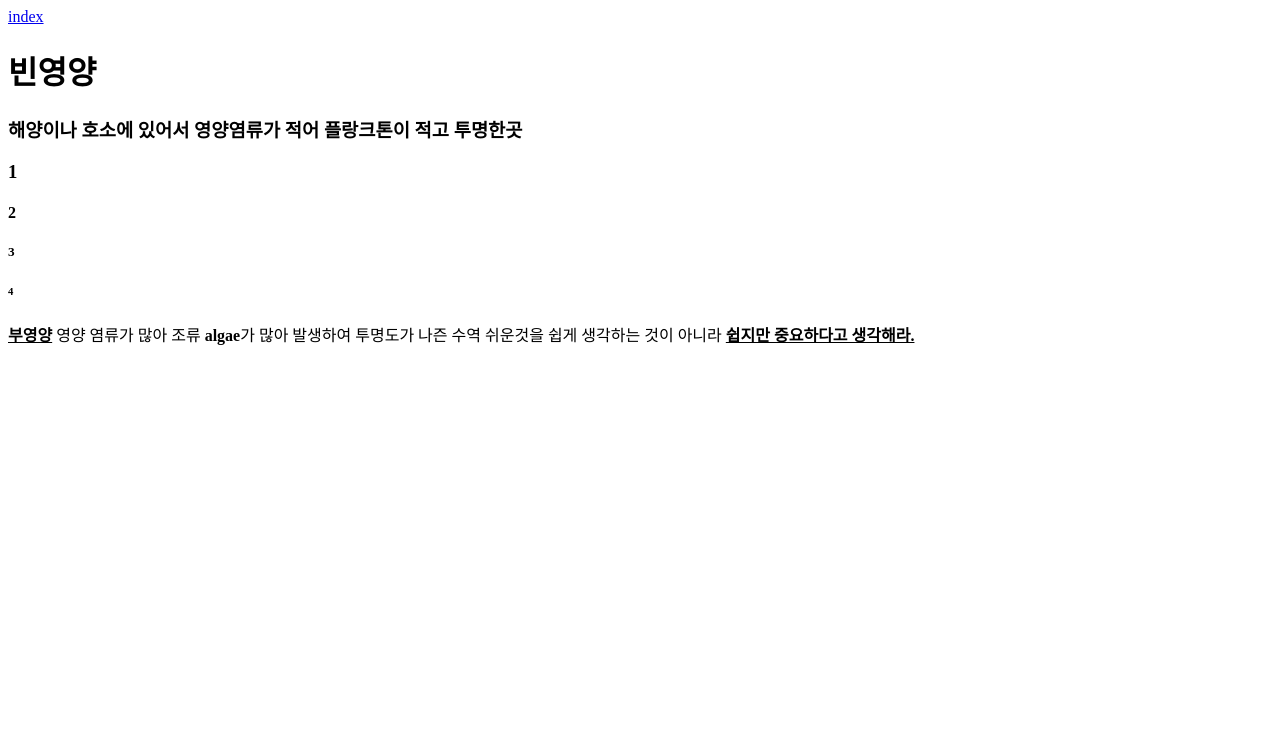
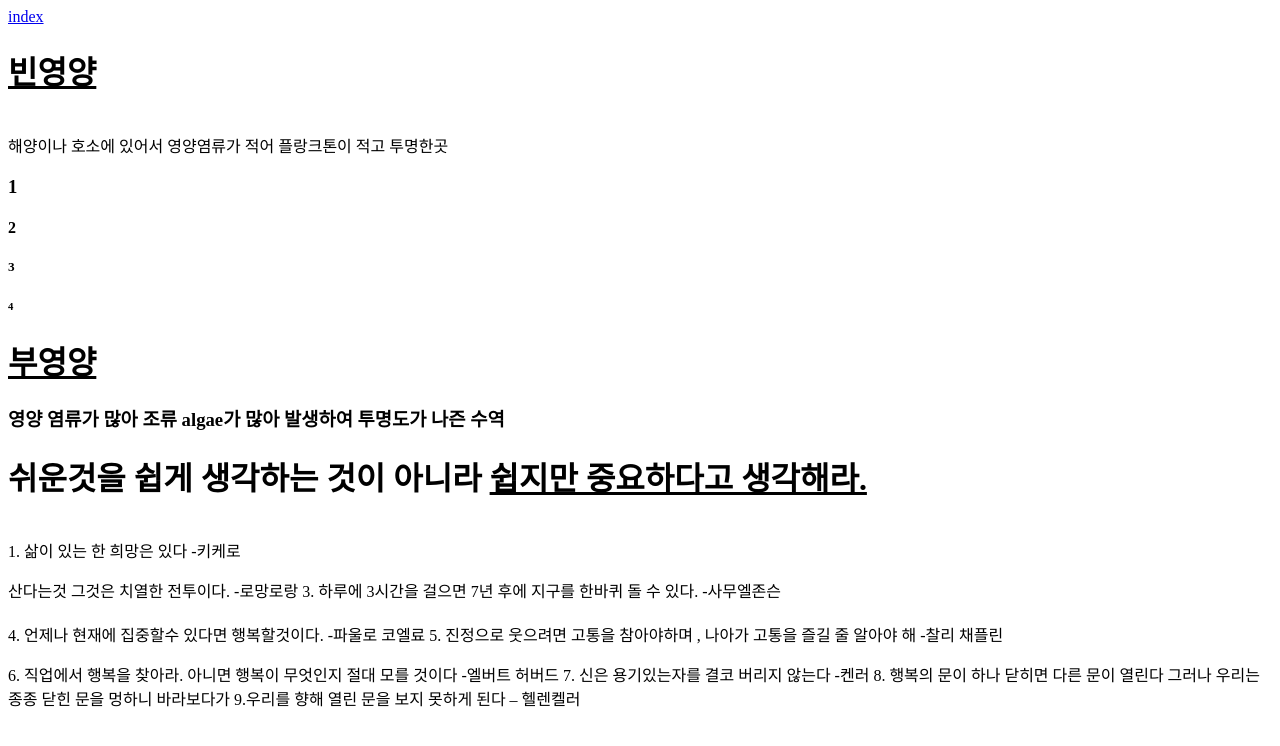
Before and after one commit to subwayno4/avocado, a plain HTML site: page 제비/life_coding_test/2020.11.10.html in a window 1280 px wide. Drawn offline with Linux system fonts and the light colour scheme.

Commit message:
2020.11.10.v3

```diff
--- a/제비/life_coding_test/2020.11.10.html
+++ b/제비/life_coding_test/2020.11.10.html
@@ -2,7 +2,7 @@
 <html lang="ko">
 <head>
     <meta charset="UTF-8">
-    <meta name="viewport" content="width=device-width, initial-scale=1.0">
+    <meta me="viewport" content="width=device-width, initial-scale=1.0">
     <title>Document</title>
 
 </head>
@@ -10,16 +10,29 @@
     <!--strong 진한 글씨 u 언더라인 밑줄-->
     <a href="../../index.html">index</a>
        <!--h1~6 은 제목 겸 숫자 커질수록 작아짐-->
-        <h1>빈영양</h1>
-        <h3>해양이나 호소에 있어서 영양염류가 적어 플랑크톤이 적고 투명한곳</h3>
+        <h1><u>빈영양</u></h1>
+        <br>해양이나 호소에 있어서 영양염류가 적어 플랑크톤이 적고 투명한곳
         <h3>1</h3>
         <h4>2</h4>
         <h5>3</h5>
         <h6>4</h6>
-      <strong><u>부영양</u></strong> 영양 염류가 많아 조류 <strong>algae</strong>가 많아 발생하여 투명도가 나즌 수역
-      쉬운것을 쉽게 생각하는 것이 아니라
-      <strong><u>쉽지만 중요하다고 생각해라.</u></strong>
+      <h1><u>부영양</u></h1>
+      <h3>영양 염류가 많아 조류 <strong>algae</strong>가 많아 발생하여 투명도가 나즌 수역</h3>
+      <h1>쉬운것을 쉽게 생각하는 것이 아니라 <strong><u>쉽지만 중요하다고 생각해라.</u></strong> </h1>
 
+      <!--br(줄바꿈)과 p(단락임을 보여줌)-->
+        <br>1. 삶이 있는 한 희망은 있다  -키케로
+        <p>산다는것 그것은 치열한 전투이다.  -로망로랑
+            3. 하루에 3시간을 걸으면 7년 후에 지구를 한바퀴 돌 수 있다. -사무엘존슨
+        </p>
+        <!--p style="margin-top:20px;을 통해서 거리 조절가능 style은 css언어 사용가능-->
+        <p style="margin-top:20px;">4. 언제나 현재에 집중할수 있다면 행복할것이다. -파울로 코엘료
+            5. 진정으로 웃으려면 고통을 참아야하며 , 나아가 고통을 즐길 줄 알아야 해 -찰리 채플린
+        </p>
+        6. 직업에서 행복을 찾아라. 아니면 행복이 무엇인지 절대 모를 것이다 -엘버트 허버드
+        7. 신은 용기있는자를 결코 버리지 않는다 -켄러
+        8. 행복의 문이 하나 닫히면 다른 문이 열린다 그러나 우리는 종종 닫힌 문을 멍하니 바라보다가
+        9.우리를 향해 열린 문을 보지 못하게 된다  – 헬렌켈러
       <!---->
 </body>
 </html>
```
